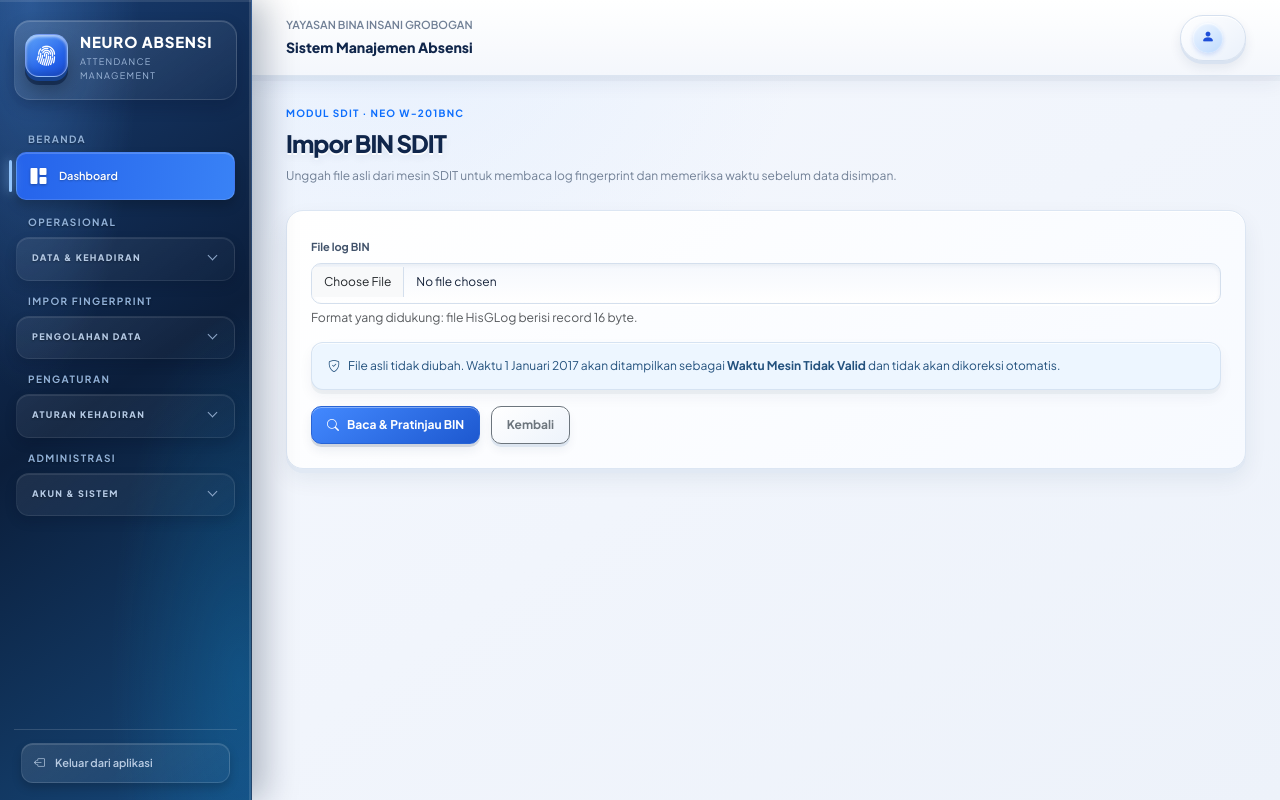
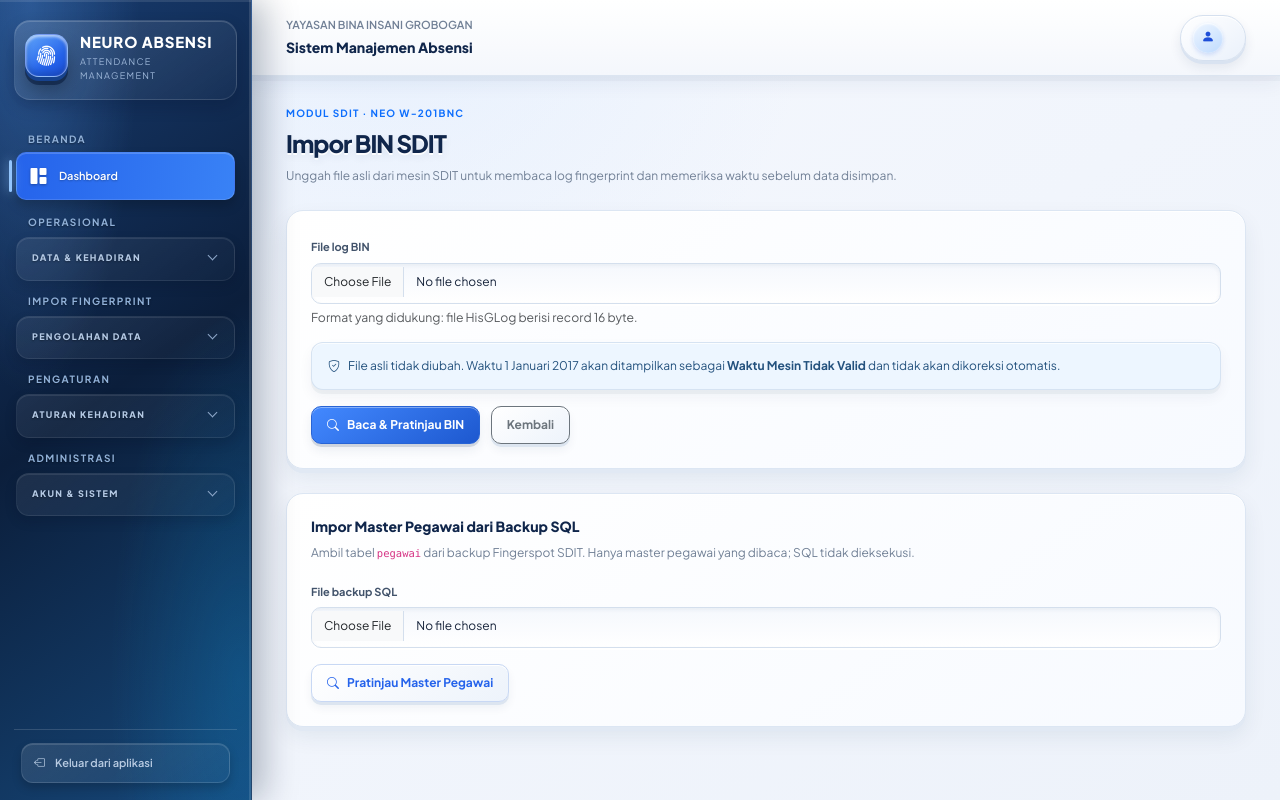
Before and after one commit to zidan121/absensi, a CodeIgniter 4 app: template app/Views/sdit/imports.php in a window 1280 px wide. Run offline with PHP 8.4 and a stand-in for CodeIgniter, Linux system fonts and the light colour scheme; the template is opened without the code that fills it, so the values that code supplies are empty; some libraries are stand-ins or nearby versions.

Commit message:
Add SDIT SQL employee backup upload form

```diff
--- a/app/Views/sdit/imports.php
+++ b/app/Views/sdit/imports.php
@@ -22,4 +22,13 @@
         </form>
     </div>
 </div>
+<div class="card mt-4"><div class="card-body p-4">
+    <h5 class="mb-2">Impor Master Pegawai dari Backup SQL</h5>
+    <p class="text-secondary">Ambil tabel <code>pegawai</code> dari backup Fingerspot SDIT. Hanya master pegawai yang dibaca; SQL tidak dieksekusi.</p>
+    <form method="post" action="/sdit/impor/sql/preview" enctype="multipart/form-data">
+        <?= csrf_field() ?>
+        <div class="mb-3"><label class="form-label">File backup SQL</label><input type="file" class="form-control" name="sql_file" accept=".sql,text/plain" required></div>
+        <button class="btn btn-outline-primary"><i class="bi bi-search me-2"></i>Pratinjau Master Pegawai</button>
+    </form>
+</div></div>
 <?= $this->endSection() ?>
```
